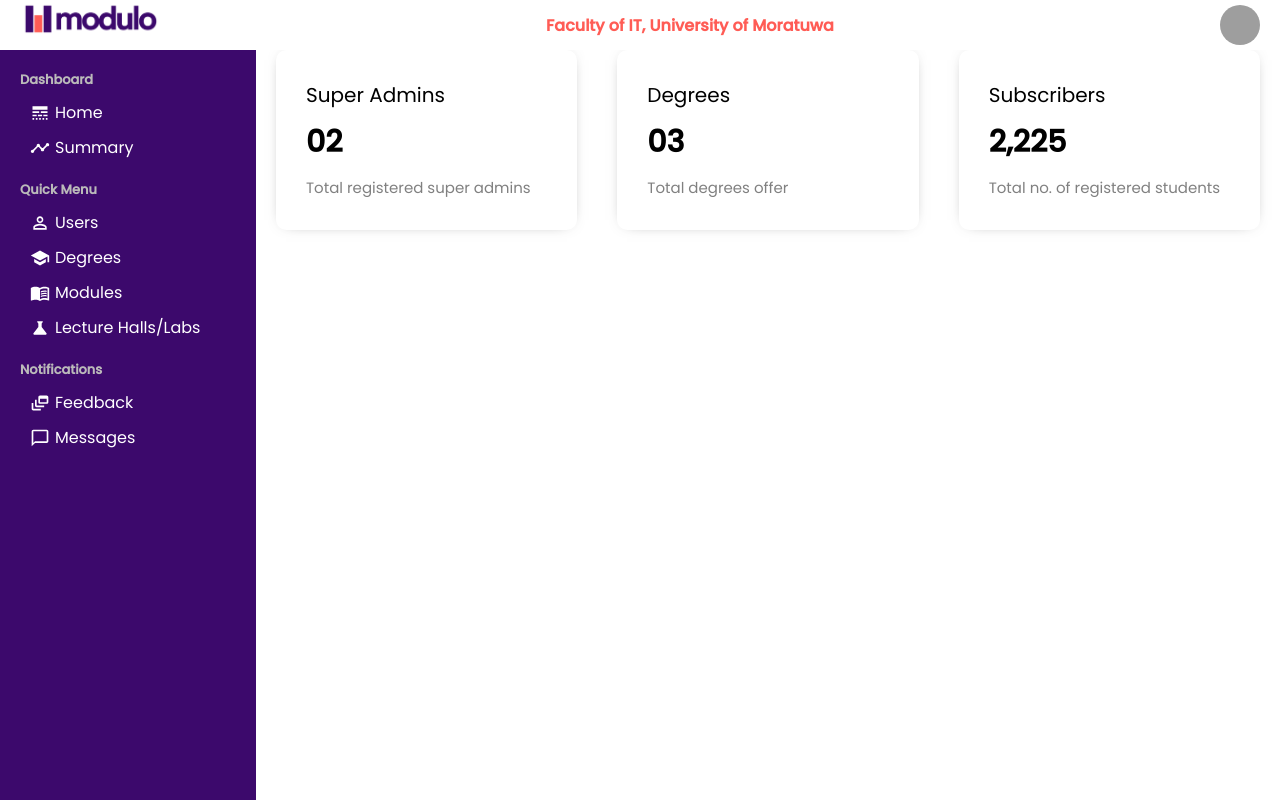
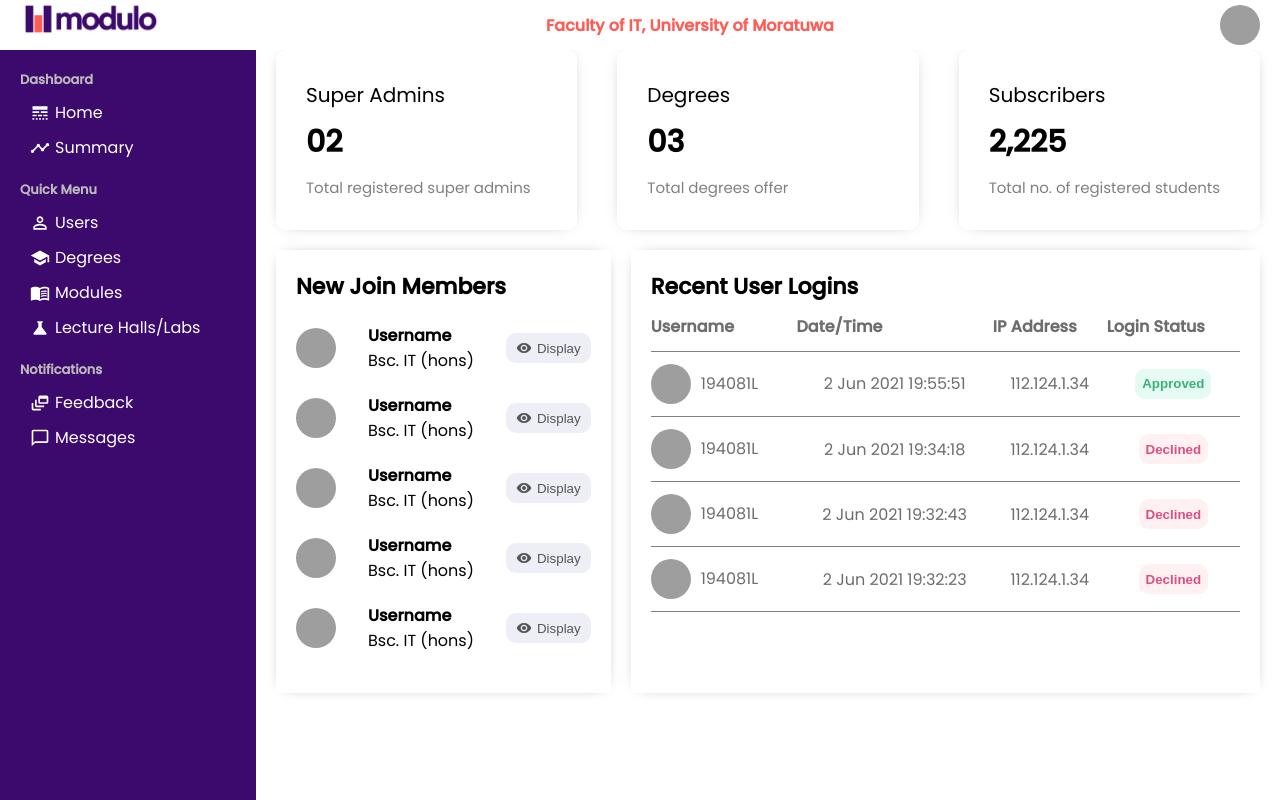
Before and after one commit to GayanKod/Modulo, a React (Create React App) app in the folder client/: page /admin-panel in a window 1280 px wide. Built offline with nearby package versions, Linux system fonts and the light colour scheme; grey boxes are pictures that could not be loaded.

Commit message:
Create Admin Panel Home as a Page

```diff
--- a/client/src/pages/AdminPanel/HomeAP.tsx
+++ b/client/src/pages/AdminPanel/HomeAP.tsx
@@ -1,11 +1,17 @@
 import React from 'react';
 import "../../styles/HomeAP.scss";
 import FeaturedInfo from "../../components/AdminPanelComponents/FeaturedInfo";
+import SmallWidget from "../../components/AdminPanelComponents/SmallWidget";
+import LargeWidget from "../../components/AdminPanelComponents/LargeWidget";
 
 const HomeAP = () => {
   return (
     <div className="homeAP-container">
         <FeaturedInfo />
+        <div className="home-widgets">
+            <SmallWidget />
+            <LargeWidget />
+        </div>
     </div>
   )
 }
--- a/client/src/styles/HomeAP.scss
+++ b/client/src/styles/HomeAP.scss
@@ -1,3 +1,8 @@
 .homeAP-container{
     flex: 4;
 }
+
+.home-widgets{
+    display: flex;
+    margin: 20px;
+}
```
